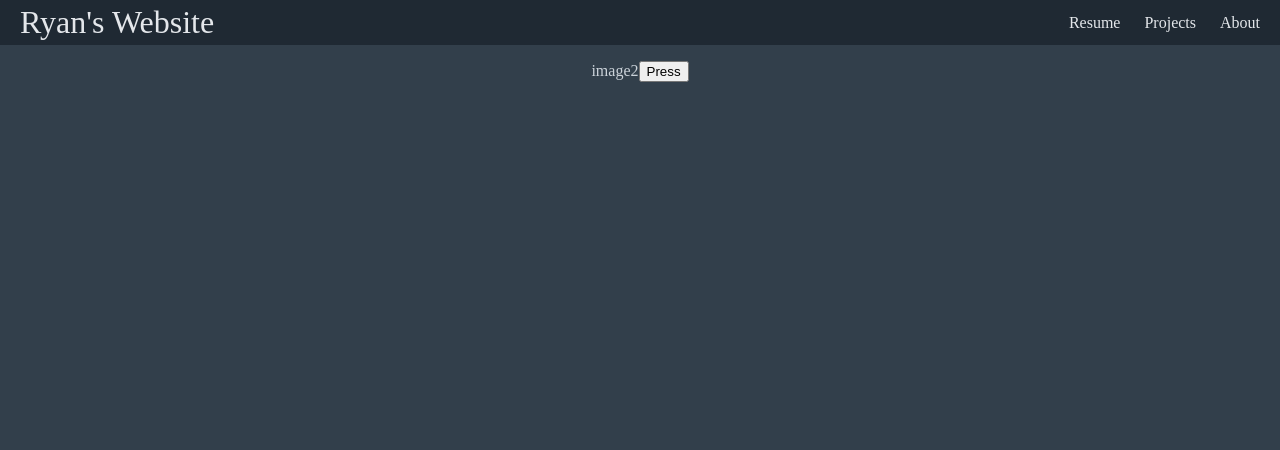
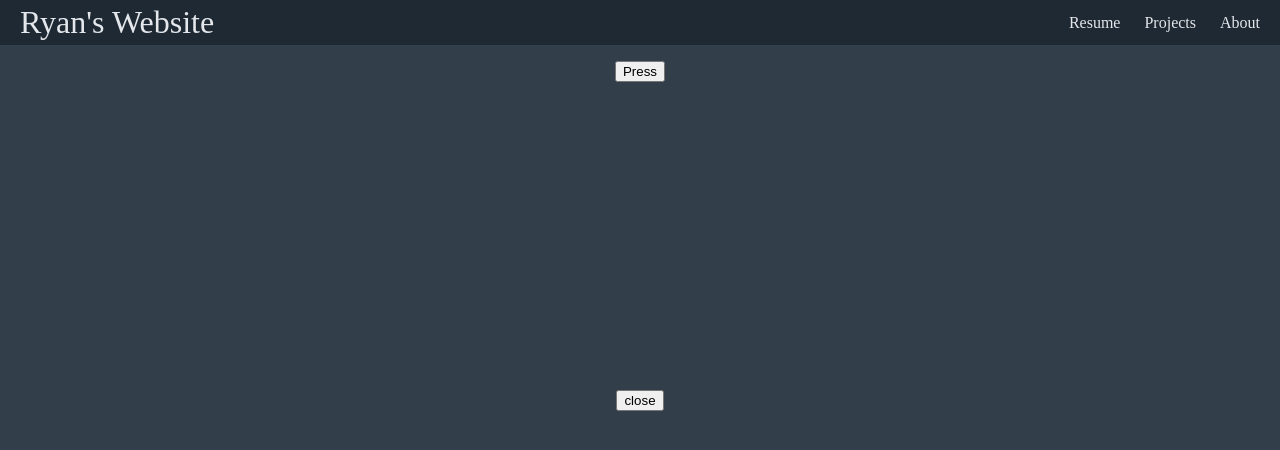
Before and after one commit to radrake/radrake.github.io, a React (Create React App) app in the folder my-app/: page /playground in a window 1280 px wide. Both pictures are taken after a click on the button "Press". Shown: the top 450 px of the page. Built offline with nearby package versions, Linux system fonts and the light colour scheme.

Commit message:
Playground changes

```diff
--- a/my-app/package.json
+++ b/my-app/package.json
@@ -14,6 +14,7 @@
     "react-pdf": "^5.7.2",
     "react-router-dom": "^6.4.1",
     "react-scripts": "5.0.1",
+    "reactjs-popup": "^2.0.5",
     "terminal-in-react": "^4.3.1",
     "web-vitals": "^2.1.4"
   },
--- a/my-app/src/MyRouter.js
+++ b/my-app/src/MyRouter.js
@@ -6,7 +6,7 @@ import Pokemon from './pages/projects/pokeapi/Pokemon';
 import About from './pages/About';
 import Error404 from './pages/Error404'
 import { Route, Routes } from "react-router-dom"
-import Playground from './pages/Playground';
+import Playground from './pages/projects/playground/Playground';
 
 export default function MyRouter() {
   return (
--- a/my-app/src/pages/Playground.js
+++ /dev/null
@@ -1,18 +0,0 @@
-import React, { useState } from 'react'
-
-export default function Playground() {
-const [thing, setThing] = useState({images: ['image1', 'image2', 'image3'], index: 0})
-
-  function thingHandler() {
-    setThing(prevThing => {
-      return {...prevThing, index: (prevThing.index+1)%prevThing.images.length}
-    })
-    console.log(thing)
-  }
-  return (
-    <>
-        {thing.images[thing.index]}
-        <button onClick={thingHandler}>Press</button>
-    </>
-  )
-}
--- /dev/null
+++ b/my-app/src/pages/projects/playground/Playground.js
@@ -0,0 +1,32 @@
+import React, { useState } from 'react'
+import Popup from 'reactjs-popup'
+
+export default function Playground() {
+  const [popup, setPopup] = useState(false);
+
+  function popupHandler() {
+    setPopup(prevPop => !prevPop)
+  }
+
+  const PopupExample = () => (
+  <Popup open={popup} modal>
+  {() => (
+    <>
+      <button onClick={() => {
+        setPopup(false)
+        console.log('close')
+      }}>
+        close
+      </button>
+    </>
+  )}
+</Popup>
+  );
+  return (
+    <>
+        {/* {thing.images[thing.index]} */}
+        <button onClick={popupHandler}>Press</button>
+        <PopupExample />
+    </>
+  )
+}
```
Also changed, not shown: 1 other file (tests, documents, lock files or other folders).
